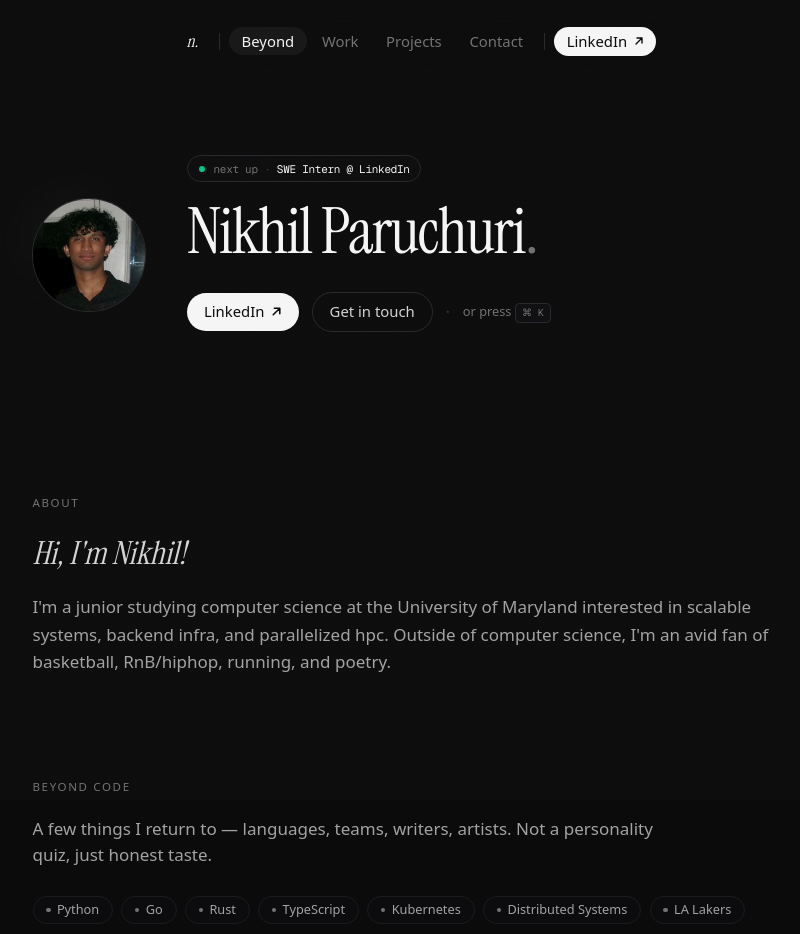
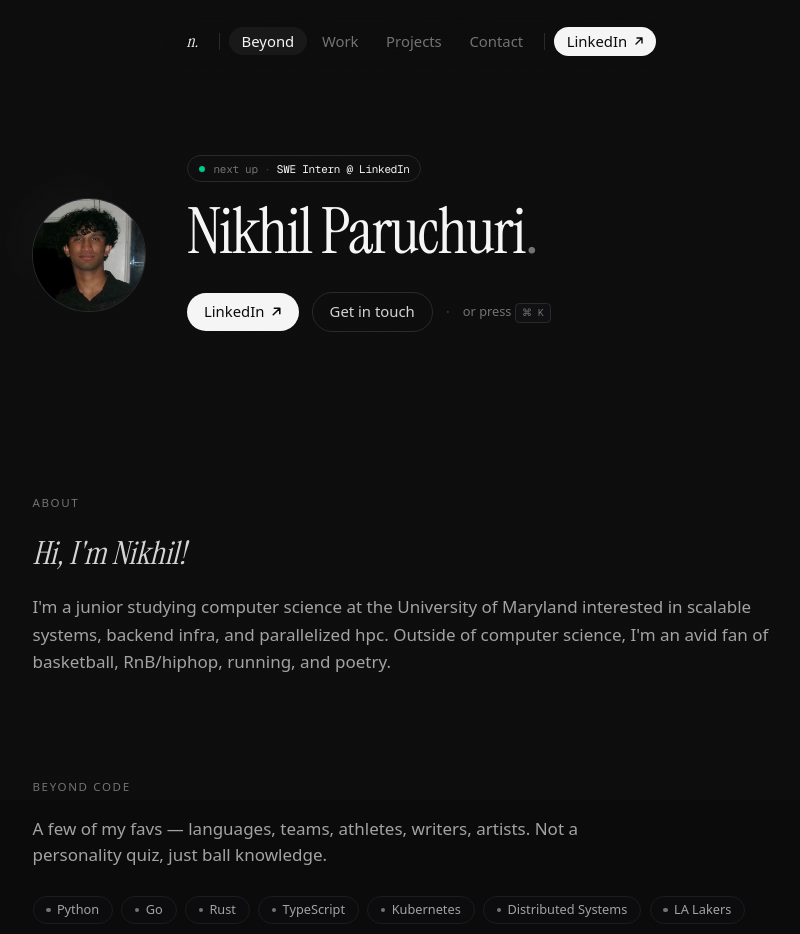
Before and after one commit to n1kh11p/n1kh11.com, a Next.js app: page / in a window 1280 px wide. Shown: the top 934 px of the page, without its empty margins (225-1025 px from the left). Built offline with nearby package versions, Linux system fonts and the light colour scheme; no server answers.

Commit message:
modified text for beyond code

```diff
--- a/src/components/Work.tsx
+++ b/src/components/Work.tsx
@@ -198,8 +198,8 @@ export function Work() {
         <Reveal>
           <p className="eyebrow mb-5">Beyond code</p>
           <p className="max-w-prose text-muted-strong">
-            A few things I return to — languages, teams, writers, artists. Not a personality
-            quiz, just honest taste.
+            A few of my favs — languages, teams, athletes, writers, artists. Not a personality
+            quiz, just ball knowledge.
           </p>
         </Reveal>
 
```
